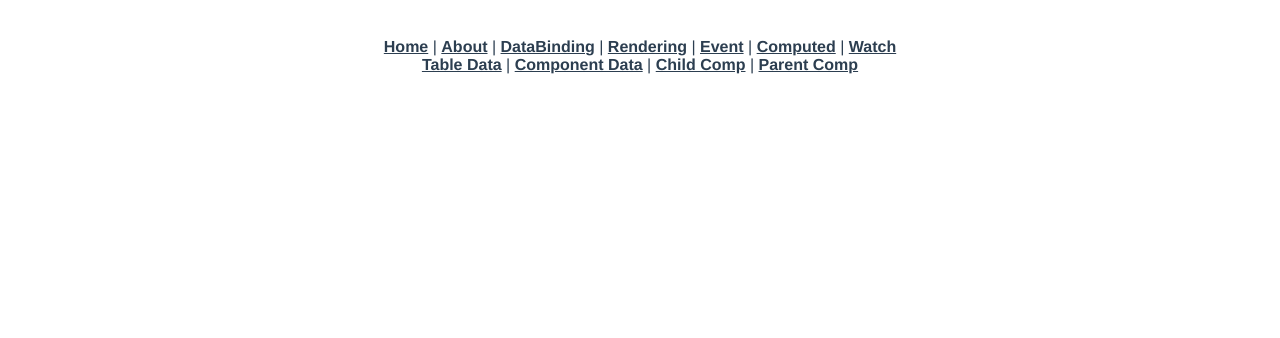
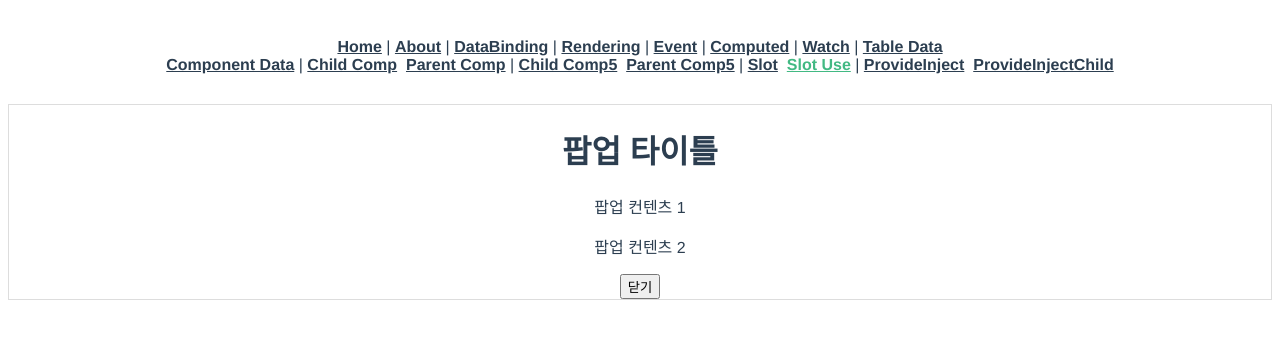
Before and after one commit to hdy86/study_vue, a Vue app in the folder vue-project/: page /slotusemodallayout in a window 1280 px wide. Shown: the top 338 px of the page. Built offline with nearby package versions, Linux system fonts and the light colour scheme.

Commit message:
220526_공부

```diff
--- a/vue-project/src/App.vue
+++ b/vue-project/src/App.vue
@@ -6,11 +6,17 @@
     <router-link to="/renderingvif">Rendering</router-link> |
     <router-link to="/eventvon">Event</router-link> |
     <router-link to="/computedtest">Computed</router-link> |
-    <router-link to="/watchtest">Watch</router-link><br>
-    <router-link to="/databindinglist2">Table Data</router-link> |
+    <router-link to="/watchtest">Watch</router-link> |
+    <router-link to="/databindinglist2">Table Data</router-link><br>
     <router-link to="/nestedcomponent">Component Data</router-link> |
-    <router-link to="/childcomponent">Child Comp</router-link> |
-    <router-link to="/parentcomponent">Parent Comp</router-link>
+    <router-link to="/childcomponent">Child Comp</router-link>&nbsp;
+    <router-link to="/parentcomponent">Parent Comp</router-link> |
+    <router-link to="/childcomponent5">Child Comp5</router-link>&nbsp;
+    <router-link to="/parentcomponent5">Parent Comp5</router-link> |
+    <router-link to="/slotmodallayout">Slot</router-link>&nbsp;
+    <router-link to="/slotusemodallayout">Slot Use</router-link> |
+    <router-link to="/provideinject">ProvideInject</router-link>&nbsp;
+    <router-link to="/provideinjectchild">ProvideInjectChild</router-link>
   </nav>
   <router-view />
 </template>
--- a/vue-project/src/router/index.js
+++ b/vue-project/src/router/index.js
@@ -11,6 +11,10 @@ import ChildComponent from '../views/ChildComponent.vue'
 import ParentComponent from '../views/ParentComponent.vue'
 import ChildComponent5 from '../views/ChildComponent5.vue'
 import ParentComponent5 from '../views/ParentComponent5.vue'
+import SlotModalLayout from '../views/SlotModalLayout.vue'
+import SlotUseModalLayout from '../views/SlotUseModalLayout.vue'
+import ProvideInject from '../views/ProvideInject.vue'
+import ProvideInjectChild from '../views/ProvideInjectChild.vue'
 
 const routes = [
   {
@@ -80,6 +84,26 @@ const routes = [
     path: '/parentcomponent5',
     name: 'ParentComponent5',
     component: ParentComponent5
+  },
+  {
+    path: '/slotmodallayout',
+    name: 'SlotModalLayout',
+    component: SlotModalLayout
+  },
+  {
+    path: '/slotusemodallayout',
+    name: 'SlotUseModalLayout',
+    component: SlotUseModalLayout
+  },
+  {
+    path: '/provideinject',
+    name: 'ProvideInject',
+    component: ProvideInject
+  },
+  {
+    path: '/provideinjectchild',
+    name: 'ProvideInjectChild',
+    component: ProvideInjectChild
   }
 ]
 
--- a/vue-project/src/views/NestedComponent.vue
+++ b/vue-project/src/views/NestedComponent.vue
@@ -26,7 +26,7 @@
     import PageTitle from '../components/PageTitle'; // 컴포넌트 import
     import BlogPost from '../components/BlogPost';
     export default {
-        components: {PageTitle, BlogPost}, // 현재 컴포넌트에서 사용할 컴포넌트 등록
+        components: {PageTitle, 'page-title': PageTitle, 'blog-post': BlogPost}, // 현재 컴포넌트에서 사용할 컴포넌트 등록
         data() {
             return{
                 title: '동적 페이지 타이틀',
--- /dev/null
+++ b/vue-project/src/views/ProvideInject.vue
@@ -0,0 +1,21 @@
+<template>
+    <div>
+        <ProvideInjectChild />
+    </div>
+</template>
+<script>
+    import ProvideInjectChild from './ProvideInjectChild';
+    export default {
+        components: {ProvideInjectChild},
+        data() {
+            return {
+                items: ['A', 'B']
+            };
+        },
+        provide() { // ProvideInjectChild.vue 에 전달
+            return {
+                itemLength: this.items.length
+            };
+        }
+    }
+</script>
--- /dev/null
+++ b/vue-project/src/views/ProvideInjectChild.vue
@@ -0,0 +1,11 @@
+<template>
+    <div></div>
+</template>
+<script>
+    export default {
+        inject: ['itemLength'], // ProvideInject.vue 에서 전달받음
+        mounted() {
+            console.log(this.itemLength);
+        }
+    }
+</script>
--- /dev/null
+++ b/vue-project/src/views/SlotModalLayout.vue
@@ -0,0 +1,16 @@
+<template>
+    <div class="modal-container">
+        <header>
+            <slot name="header"></slot>
+        </header>
+        <main>
+            <slot></slot>
+        </main>
+        <footer>
+            <slot name="footer"></slot>
+        </footer>
+    </div>
+</template>
+<style scoped>
+    .modal-container{border: 1px solid #ddd;}
+</style>
--- /dev/null
+++ b/vue-project/src/views/SlotUseModalLayout.vue
@@ -0,0 +1,20 @@
+<template>
+    <modal-layout>
+        <template v-slot:header> <!-- v-slot: 이나 # 사용 가능 -->
+            <h1>팝업 타이틀</h1>
+        </template>
+        <template #default>
+            <p>팝업 컨텐츠 1</p>
+            <p>팝업 컨텐츠 2</p>
+        </template>
+        <template v-slot:footer>
+            <button type="button">닫기</button>
+        </template>
+    </modal-layout>
+</template>
+<script>
+    import ModalLayout from './SlotModalLayout';
+    export default {
+        components: {'modal-layout':ModalLayout}
+    }
+</script>
```
